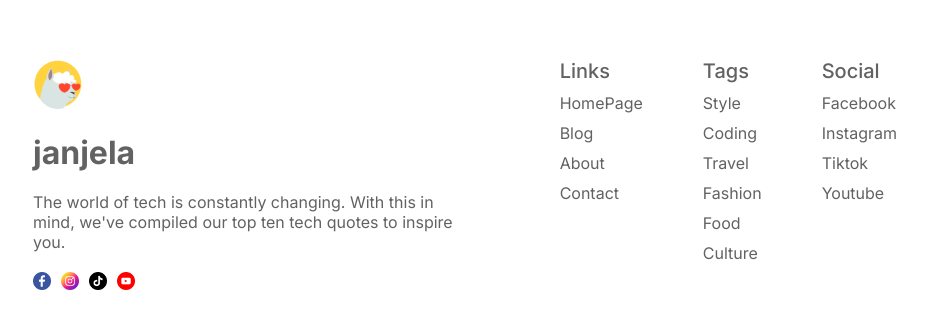
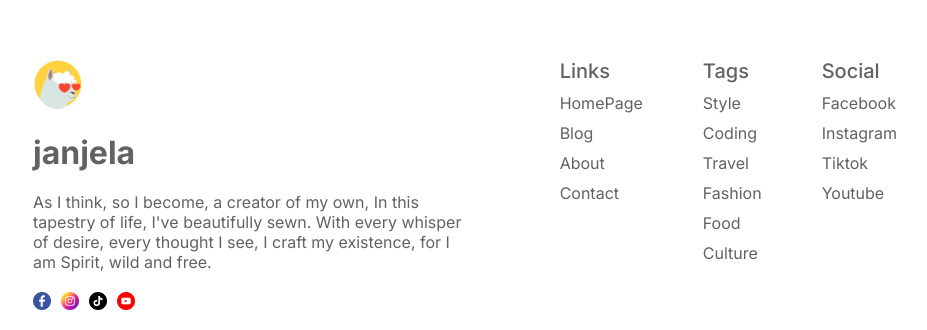
Before and after one commit to amevide998/blog, a Next.js app: page /write in a window 1280 px wide. Shown: the part 966-1296 px from the top of the page, without its empty margins (175-1102 px from the left). Built offline with nearby package versions, Linux system fonts and the light colour scheme; no server answers; sample sign-in values are in the browser's storage.

Commit message:
fixing build

```diff
--- a/package.json
+++ b/package.json
@@ -22,6 +22,7 @@
     "swr": "^2.2.4"
   },
   "devDependencies": {
+    "encoding": "^0.1.13",
     "prisma": "^5.5.2"
   }
 }
--- a/src/app/write/page.jsx
+++ b/src/app/write/page.jsx
@@ -3,8 +3,8 @@ import styles from './writePage.module.css';
 import Image from "next/image";
 import {useEffect, useState} from "react";
 
-import 'react-quill/dist/quill.bubble.css';
-import ReactQuill from "react-quill";
+// import 'react-quill/dist/quill.bubble.css';
+// import ReactQuill from "react-quill";
 import {redirect, useRouter} from "next/navigation";
 import {useSession} from "next-auth/react";
 
@@ -13,10 +13,17 @@ import {app} from "@/utils/firebase";
 
 const storage = getStorage(app);
 
+let ReactQuill;
+if (typeof window !== 'undefined') {
+    // Only import ReactQuill on the client side
+    ReactQuill = require("react-quill");
+    require("react-quill/dist/quill.bubble.css");
+}
+
 
 export default function WritePage () {
 
-    const [file, setFile] = useState(null);
+    const [file, setFile] = useState(undefined);
     const [media, setMedia] = useState("")
     const [title, setTitle] = useState("")
     const [open, setOpen] = useState(false);
@@ -25,8 +32,6 @@ export default function WritePage () {
     const {status} = useSession()
 
     const router = useRouter();
-
-
 
     useEffect( ()=> {
         const upload = () => {
--- a/src/components/Menu/Menu.jsx
+++ b/src/components/Menu/Menu.jsx
@@ -7,7 +7,7 @@ import Image from "next/image";
 export default function Menu() {
     return (
         <div className={styles.container}>
-            <h2 className={styles.subTitle}>What's Hot</h2>
+            <h2 className={styles.subTitle}>{`What's Hot`}</h2>
             <h1 className={styles.title}>Most Popular</h1>
             <div className={styles.items}>
                 <Link href={"/"} className={styles.item}>
--- a/src/components/authLinks/AuthLinks.jsx
+++ b/src/components/authLinks/AuthLinks.jsx
@@ -4,7 +4,7 @@ import Link from "next/link";
 import {useState} from "react";
 import {signOut, useSession} from "next-auth/react";
 
-export default AuthLinks => {
+export default function AuthLinks(){
 
     const {status} = useSession()
     const [open, setOpen] = useState(false);
--- a/src/components/footer/Footer.jsx
+++ b/src/components/footer/Footer.jsx
@@ -15,9 +15,10 @@ export default function Footer() {
                         <b>janjela</b>
                 </h1>
                 <p className={styles.description}>
-                        The world of tech is constantly changing.
-                        With this in mind,
-                        we've compiled our top ten tech quotes to inspire you.
+                    {`As I think, so I become, a creator of my own,
+                        In this tapestry of life, I've beautifully sewn.
+                        With every whisper of desire, every thought I see,
+                        I craft my existence, for I am Spirit, wild and free.`}
                 </p>
                 <div className={styles.icons}>
                     <Image src={'/facebook.png'} alt={'facebook logo '} width={18} height={18}/>
--- a/src/components/themeToggle/ThemeToggle.jsx
+++ b/src/components/themeToggle/ThemeToggle.jsx
@@ -3,7 +3,7 @@ import styles from "./themeToggle.module.css";
 import Image from "next/image";
 import {useContext} from "react";
 import {ThemeContext} from "@/context/ThemeContext";
-export default ThemeToggle => {
+export default function ThemeToggle () {
 
     const {theme, toggle} = useContext(ThemeContext);
 
--- a/src/utils/firebase.js
+++ b/src/utils/firebase.js
@@ -1,6 +1,6 @@
 // Import the functions you need from the SDKs you need
 import { initializeApp } from "firebase/app";
-import { getAnalytics } from "firebase/analytics";
+// import { getAnalytics } from "firebase/analytics";
 // TODO: Add SDKs for Firebase products that you want to use
 // https://firebase.google.com/docs/web/setup#available-libraries
 
@@ -18,4 +18,4 @@ const firebaseConfig = {
 
 // Initialize Firebase
 export const app = initializeApp(firebaseConfig);
-const analytics = getAnalytics(app);
+// const analytics = getAnalytics(app);
```
Also changed, not shown: src/components/featured/Featured.jsx (+5 -3 lines), 1 other file (tests, documents, lock files or other folders).
